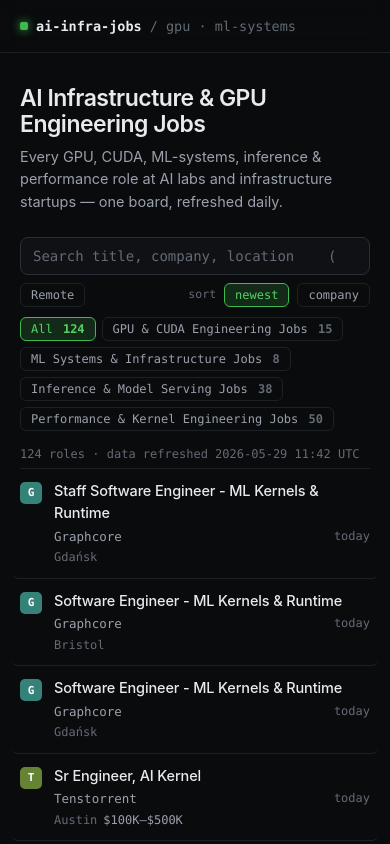
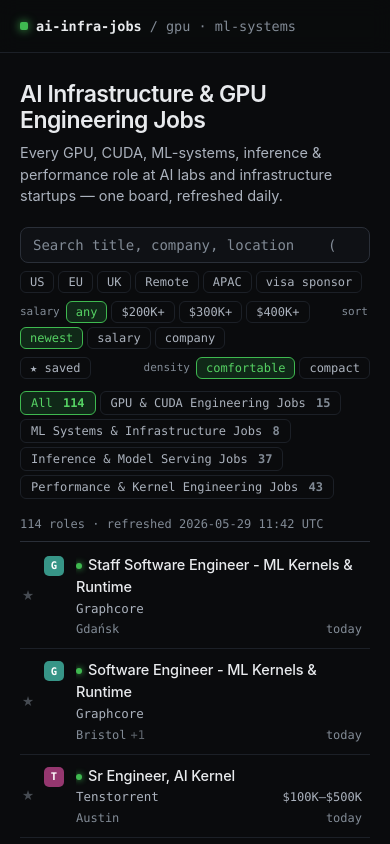
Before and after one commit to ququyixiaozei/aijobs, a Next.js app: page / in a window 390 px wide. Shown: the top 844 px of the page. Built offline with nearby package versions, Linux system fonts and the light colour scheme.

Commit message:
v2 browser: region/visa/salary filters, save+visited, density toggle, dedup, denser grid, salary column, RSS/JSON feeds, richer footer, design tokens

```diff
--- a/app/JobBrowser.js
+++ b/app/JobBrowser.js
@@ -2,103 +2,142 @@
 import { useState, useMemo, useEffect, useRef } from "react";
 
 const BP = process.env.NEXT_PUBLIC_BASE_PATH || "";
+const REGIONS = ["US", "EU", "UK", "Remote", "APAC"];
+const SAL_STEPS = [0, 200, 300, 400];
+
+function useLocalSet(key) {
+  const [set, setSet] = useState(() => new Set());
+  useEffect(() => {
+    try { setSet(new Set(JSON.parse(localStorage.getItem(key) || "[]"))); } catch {}
+  }, [key]);
+  const toggle = (v) => setSet((prev) => {
+    const next = new Set(prev);
+    next.has(v) ? next.delete(v) : next.add(v);
+    try { localStorage.setItem(key, JSON.stringify([...next])); } catch {}
+    return next;
+  });
+  const add = (v) => setSet((prev) => {
+    if (prev.has(v)) return prev;
+    const next = new Set(prev); next.add(v);
+    try { localStorage.setItem(key, JSON.stringify([...next])); } catch {}
+    return next;
+  });
+  return [set, toggle, add];
+}
 
 export default function JobBrowser({ jobs, cats, initialCat = "", generatedAt }) {
   const [q, setQ] = useState("");
   const [cat, setCat] = useState(initialCat);
-  const [remote, setRemote] = useState(false);
+  const [regions, setRegions] = useState(() => new Set());
+  const [visaOnly, setVisaOnly] = useState(false);
+  const [minSal, setMinSal] = useState(0);
   const [sort, setSort] = useState("new");
+  const [starredOnly, setStarredOnly] = useState(false);
+  const [density, setDensity] = useState("comfortable");
+  const [stars, toggleStar] = useLocalSet("aijobs:stars");
+  const [visited, , addVisited] = useLocalSet("aijobs:visited");
   const inputRef = useRef(null);
 
-  // "/" focuses search — the reflex for technical users
   useEffect(() => {
+    try { setDensity(localStorage.getItem("aijobs:density") || "comfortable"); } catch {}
     const onKey = (e) => {
       if (e.key === "/" && document.activeElement !== inputRef.current) {
-        e.preventDefault();
-        inputRef.current && inputRef.current.focus();
+        e.preventDefault(); inputRef.current && inputRef.current.focus();
       }
     };
     window.addEventListener("keydown", onKey);
     return () => window.removeEventListener("keydown", onKey);
   }, []);
 
+  const setDens = (d) => { setDensity(d); try { localStorage.setItem("aijobs:density", d); } catch {} };
+  const toggleRegion = (r) => setRegions((p) => { const n = new Set(p); n.has(r) ? n.delete(r) : n.add(r); return n; });
+
   const results = useMemo(() => {
     const tokens = q.toLowerCase().split(/\s+/).filter(Boolean);
     let r = jobs.filter((j) => {
       if (cat && !(j.cats || []).includes(cat)) return false;
-      if (remote && !j.remote) return false;
+      if (regions.size && !regions.has(j.region)) return false;
+      if (visaOnly && !j.visa) return false;
+      if (minSal && !(j.salMin >= minSal)) return false;
+      if (starredOnly && !stars.has(j.slug)) return false;
       if (tokens.length) {
-        const hay = (j.title + " " + j.company + " " + j.locShort).toLowerCase();
+        const hay = (j.title + " " + j.company + " " + (j.locations || []).join(" ")).toLowerCase();
         if (!tokens.every((t) => hay.includes(t))) return false;
       }
       return true;
     });
-    r = [...r].sort(
-      sort === "company"
-        ? (a, b) => a.company.localeCompare(b.company) || b.ts - a.ts
-        : (a, b) => b.ts - a.ts
-    );
-    return r;
-  }, [jobs, q, cat, remote, sort]);
+    const cmp = {
+      company: (a, b) => a.company.localeCompare(b.company) || b.ts - a.ts,
+      salary: (a, b) => (b.salMin || 0) - (a.salMin || 0) || b.ts - a.ts,
+      new: (a, b) => b.ts - a.ts,
+    }[sort];
+    return [...r].sort(cmp);
+  }, [jobs, q, cat, regions, visaOnly, minSal, starredOnly, stars, sort]);
 
   return (
-    <div>
+    <div className={"browser " + density}>
       <div className="controls">
-        <input
-          ref={inputRef}
-          className="search"
-          type="search"
+        <input ref={inputRef} className="search" type="search" value={q}
           placeholder="Search title, company, location    ( / )"
-          value={q}
-          onChange={(e) => setQ(e.target.value)}
-          aria-label="Search roles"
-        />
+          onChange={(e) => setQ(e.target.value)} aria-label="Search roles" />
+
         <div className="control-row">
-          <button className={"chip" + (remote ? " active" : "")} onClick={() => setRemote((v) => !v)} aria-pressed={remote}>
-            Remote
-          </button>
+          {REGIONS.map((r) => (
+            <button key={r} className={"chip" + (regions.has(r) ? " active" : "")} aria-pressed={regions.has(r)} onClick={() => toggleRegion(r)}>{r}</button>
+          ))}
+          <button className={"chip" + (visaOnly ? " active" : "")} aria-pressed={visaOnly} onClick={() => setVisaOnly((v) => !v)}>visa sponsor</button>
+        </div>
+
+        <div className="control-row">
+          <span className="lbl">salary</span>
+          {SAL_STEPS.map((s) => (
+            <button key={s} className={"chip" + (minSal === s ? " active" : "")} onClick={() => setMinSal(s)}>{s ? `$${s}K+` : "any"}</button>
+          ))}
           <span className="spacer" />
-          <span className="sortlbl">sort</span>
-          <button className={"chip" + (sort === "new" ? " active" : "")} onClick={() => setSort("new")}>newest</button>
-          <button className={"chip" + (sort === "company" ? " active" : "")} onClick={() => setSort("company")}>company</button>
+          <span className="lbl">sort</span>
+          {["new", "salary", "company"].map((s) => (
+            <button key={s} className={"chip" + (sort === s ? " active" : "")} onClick={() => setSort(s)}>{s === "new" ? "newest" : s}</button>
+          ))}
         </div>
+
+        <div className="control-row">
+          <button className={"chip" + (starredOnly ? " active" : "")} aria-pressed={starredOnly} onClick={() => setStarredOnly((v) => !v)}>★ saved{stars.size ? ` ${stars.size}` : ""}</button>
+          <span className="spacer" />
+          <span className="lbl">density</span>
+          <button className={"chip" + (density === "comfortable" ? " active" : "")} onClick={() => setDens("comfortable")}>comfortable</button>
+          <button className={"chip" + (density === "compact" ? " active" : "")} onClick={() => setDens("compact")}>compact</button>
+        </div>
+
         <div className="cats">
-          <button className={"pill" + (cat === "" ? " active" : "")} onClick={() => setCat("")}>
-            All <b>{jobs.length}</b>
-          </button>
+          <button className={"pill" + (cat === "" ? " active" : "")} onClick={() => setCat("")}>All <b>{jobs.length}</b></button>
           {cats.map((c) => (
-            <button
-              key={c.slug}
-              className={"pill" + (cat === c.slug ? " active" : "")}
-              onClick={() => setCat((v) => (v === c.slug ? "" : c.slug))}
-            >
-              {c.name} <b>{c.count}</b>
-            </button>
+            <button key={c.slug} className={"pill" + (cat === c.slug ? " active" : "")} onClick={() => setCat((v) => (v === c.slug ? "" : c.slug))}>{c.name} <b>{c.count}</b></button>
           ))}
         </div>
       </div>
 
       <div className="result-meta">
         {results.length} role{results.length === 1 ? "" : "s"}
-        {generatedAt ? ` · data refreshed ${new Date(generatedAt).toISOString().slice(0, 16).replace("T", " ")} UTC` : ""}
+        {generatedAt ? ` · refreshed ${new Date(generatedAt).toISOString().slice(0, 16).replace("T", " ")} UTC` : ""}
       </div>
 
       <div className="jobgrid">
         {results.map((j) => (
-          <a key={j.slug} className="jobrow" href={`${BP}/jobs/${j.slug}/`} title={j.title}>
-            <span className="mark" style={{ background: `hsl(${j.hue} 42% 36%)` }} aria-hidden="true">
-              {(j.company[0] || "?").toUpperCase()}
-            </span>
-            <span className="jt">{j.title}</span>
-            <span className="jc">{j.company}</span>
-            <span className="jl">
-              {j.remote ? <span className="rem">Remote</span> : j.locShort || "—"}
-              {j.salary ? <span className="sal">{j.salary}</span> : null}
-            </span>
-            <span className="jd">{j.age}</span>
-          </a>
+          <div className="jobrow-wrap" key={j.slug}>
+            <button className={"star" + (stars.has(j.slug) ? " on" : "")} aria-label={stars.has(j.slug) ? "Unsave" : "Save"} aria-pressed={stars.has(j.slug)} onClick={() => toggleStar(j.slug)}>★</button>
+            <a className={"rowlink" + (visited.has(j.slug) ? " visited" : "")} href={`${BP}/jobs/${j.slug}/`} title={j.title} onClick={() => addVisited(j.slug)}>
+              <span className="mark" style={{ background: j.color }} aria-hidden="true">{(j.company[0] || "?").toUpperCase()}</span>
+              <span className="jt">{j.isToday ? <span className="newdot" title="posted today" /> : null}{j.title}</span>
+              <span className="jc">{j.company}</span>
+              <span className="jl">{j.locations[0] || (j.remote ? "Remote" : "—")}{j.locations.length > 1 ? <span className="more">+{j.locations.length - 1}</span> : null}</span>
+              <span className="js">{j.sal}</span>
+              <span className="jd">{j.age}</span>
+            </a>
+          </div>
         ))}
-        {results.length === 0 && <div className="empty">No roles match — clear filters or broaden the search.</div>}
+        {results.length === 0 && (
+          <div className="empty">No roles match these filters. Clear a filter or broaden the search.</div>
+        )}
       </div>
     </div>
   );
--- /dev/null
+++ b/app/feed.xml/route.js
@@ -0,0 +1,28 @@
+import { getBrowserJobs } from "../../lib/jobs.js";
+
+export const dynamic = "force-static";
+
+const SITE = process.env.SITE_URL || "https://example.com";
+const esc = (s) =>
+  String(s).replace(/&/g, "&amp;").replace(/</g, "&lt;").replace(/>/g, "&gt;").replace(/"/g, "&quot;");
+
+export function GET() {
+  const items = getBrowserJobs()
+    .slice(0, 80)
+    .map((j) => {
+      const loc = j.locations[0] || (j.remote ? "Remote" : "");
+      const desc = [j.company, loc, j.sal].filter(Boolean).join(" · ");
+      const link = `${SITE}/jobs/${j.slug}/`;
+      return `<item><title>${esc(j.title + " — " + j.company)}</title><link>${link}</link><guid isPermaLink="true">${link}</guid><description>${esc(desc)}</description></item>`;
+    })
+    .join("");
+  const xml =
+    `<?xml version="1.0" encoding="UTF-8"?>\n` +
+    `<rss version="2.0"><channel>` +
+    `<title>AI Infra Jobs — GPU/CUDA/ML-systems</title>` +
+    `<link>${SITE}/</link>` +
+    `<description>Latest GPU, CUDA, ML-systems, inference &amp; performance engineering roles at AI labs and infra startups.</description>` +
+    items +
+    `</channel></rss>`;
+  return new Response(xml, { headers: { "content-type": "application/xml; charset=utf-8" } });
+}
--- a/app/globals.css
+++ b/app/globals.css
@@ -1,123 +1,108 @@
 :root {
+  /* ── design tokens ── */
   --bg: #0a0b0d;
   --bg-soft: #0f1115;
-  --bg-elev: #14171c;
+  --bg-elev: #15181e;
   --border: #1c2027;
   --border-strong: #2a2f38;
-  --fg: #e8eaed;
-  --fg-muted: #9aa1ac;
-  --fg-faint: #646b75;
-  --accent: #3fb950;          /* single accent — terminal green */
+  --fg: #e8eaed;        /* primary text */
+  --fg-2: #abb2bd;      /* secondary (company, salary) */
+  --fg-3: #828b96;      /* tertiary (location, time) — raised for WCAG contrast on dark */
+  --accent: #3fb950;    /* single accent — terminal green */
   --accent-bright: #56d364;
-  --accent-dim: #132a18;
-  --maxw: 940px;
-  --readw: 680px;
-  --r: 8px;
+  --accent-dim: #102818;
+  --gold: #e3b341;      /* saved star */
+  /* spacing scale (4px base) */
+  --s1: 4px; --s2: 8px; --s3: 12px; --s4: 16px; --s6: 24px; --s8: 32px;
+  --maxw: 980px; --readw: 680px; --r: 8px;
   --font-sans: -apple-system, BlinkMacSystemFont, "Segoe UI", Roboto, Helvetica, Arial, sans-serif;
   --font-mono: ui-monospace, "SF Mono", "JetBrains Mono", "Cascadia Code", Menlo, Consolas, monospace;
 }
-
 * { box-sizing: border-box; }
 html { -webkit-text-size-adjust: 100%; }
-body {
-  margin: 0; background: var(--bg); color: var(--fg);
-  font-family: var(--font-sans); font-size: 14.5px; line-height: 1.55;
-  -webkit-font-smoothing: antialiased;
-}
+body { margin: 0; background: var(--bg); color: var(--fg); font-family: var(--font-sans); font-size: 14.5px; line-height: 1.5; -webkit-font-smoothing: antialiased; }
 ::selection { background: var(--accent-dim); color: var(--accent-bright); }
 a { color: inherit; text-decoration: none; }
 :focus-visible { outline: 2px solid var(--accent); outline-offset: 2px; border-radius: 4px; }
 button { font-family: inherit; cursor: pointer; }
-
 .container { max-width: var(--maxw); margin: 0 auto; padding: 0 20px; }
 
 /* Header */
 .site-header { position: sticky; top: 0; z-index: 10; background: rgba(10,11,13,.82); backdrop-filter: blur(10px); border-bottom: 1px solid var(--border); }
 .site-header .container { display: flex; align-items: center; height: 52px; }
-.brand { display: inline-flex; align-items: center; gap: 8px; font-family: var(--font-mono); font-weight: 600; font-size: 13.5px; color: var(--fg); }
+.brand { display: inline-flex; align-items: center; gap: var(--s2); font-family: var(--font-mono); font-weight: 600; font-size: 13.5px; color: var(--fg); }
 .brand .dot { width: 8px; height: 8px; border-radius: 2px; background: var(--accent); box-shadow: 0 0 10px var(--accent); }
-.brand .sub { color: var(--fg-faint); font-weight: 400; }
+.brand .sub { color: var(--fg-3); font-weight: 400; }
 
 /* Hero */
-.hero { padding: 32px 0 16px; max-width: var(--readw); }
-.hero h1 { margin: 0 0 8px; font-size: 27px; line-height: 1.15; font-weight: 640; letter-spacing: -0.022em; }
-.hero p { margin: 0; color: var(--fg-muted); }
-.hero .back { font-family: var(--font-mono); font-size: 12.5px; color: var(--fg-faint); }
-.hero .back:hover { color: var(--accent); }
+.hero { padding: 28px 0 12px; max-width: var(--readw); }
+.hero h1 { margin: 0 0 var(--s2); font-size: 26px; line-height: 1.15; font-weight: 640; letter-spacing: -0.022em; }
+.hero p { margin: 0; color: var(--fg-2); }
+.hero .back, .detail .back { font-family: var(--font-mono); font-size: 12.5px; color: var(--fg-3); }
+.hero .back:hover, .detail .back:hover { color: var(--accent); }
 
 /* Controls */
-.controls { margin: 8px 0 8px; }
-.search {
-  width: 100%; padding: 10px 12px; font-size: 14px; font-family: var(--font-mono);
-  color: var(--fg); background: var(--bg-soft); border: 1px solid var(--border-strong); border-radius: var(--r);
-}
-.search::placeholder { color: var(--fg-faint); }
+.controls { margin: 8px 0; }
+.search { width: 100%; padding: 9px 12px; font-size: 14px; font-family: var(--font-mono); color: var(--fg); background: var(--bg-soft); border: 1px solid var(--border-strong); border-radius: var(--r); }
+.search::placeholder { color: var(--fg-3); }
 .search:focus { outline: none; border-color: var(--accent); }
-.control-row { display: flex; align-items: center; gap: 8px; margin-top: 8px; }
+.control-row { display: flex; align-items: center; flex-wrap: wrap; gap: var(--s1); margin-top: var(--s2); }
 .control-row .spacer { flex: 1; }
-.sortlbl { font-family: var(--font-mono); font-size: 11.5px; color: var(--fg-faint); }
-.chip {
-  font-family: var(--font-mono); font-size: 12px; padding: 4px 10px; color: var(--fg-muted);
-  background: transparent; border: 1px solid var(--border); border-radius: 6px; transition: all .12s;
-}
+.lbl { font-family: var(--font-mono); font-size: 11px; color: var(--fg-3); margin-right: 2px; }
+.chip { font-family: var(--font-mono); font-size: 12px; padding: 3px 9px; color: var(--fg-2); background: transparent; border: 1px solid var(--border); border-radius: 6px; transition: all .12s; }
 .chip:hover { border-color: var(--border-strong); color: var(--fg); }
 .chip.active { border-color: var(--accent); color: var(--accent-bright); background: var(--accent-dim); }
-.cats { display: flex; flex-wrap: wrap; gap: 6px; margin-top: 10px; }
-.pill {
-  font-family: var(--font-mono); font-size: 12px; padding: 4px 10px; color: var(--fg-muted);
-  background: transparent; border: 1px solid var(--border); border-radius: 6px; transition: all .12s;
-}
+.cats { display: flex; flex-wrap: wrap; gap: var(--s1); margin-top: var(--s3); }
+.pill { font-family: var(--font-mono); font-size: 12px; padding: 4px 10px; color: var(--fg-2); background: transparent; border: 1px solid var(--border); border-radius: 6px; transition: all .12s; }
 .pill:hover { border-color: var(--border-strong); color: var(--fg); }
 .pill.active { border-color: var(--accent); color: var(--accent-bright); background: var(--accent-dim); }
-.pill b { color: var(--fg-faint); font-weight: 600; margin-left: 3px; }
+.pill b { color: var(--fg-3); font-weight: 600; margin-left: 3px; }
 .pill.active b { color: var(--accent-bright); }
 
-.result-meta { font-family: var(--font-mono); font-size: 12px; color: var(--fg-faint); margin: 14px 0 4px; }
+.result-meta { font-family: var(--font-mono); font-size: 12px; color: var(--fg-3); margin: var(--s4) 0 0; padding-bottom: var(--s2); border-bottom: 1px solid var(--border-strong); }
 
 /* Job grid — aligned columns */
-.jobgrid { border-top: 1px solid var(--border); }
-.jobrow {
-  display: grid; grid-template-columns: 22px minmax(0, 1fr) 168px 132px 40px;
-  gap: 12px; align-items: center; padding: 9px 8px; margin: 0 -8px;
-  border-bottom: 1px solid var(--border); border-radius: 6px; transition: background .1s;
-}
-.jobrow:hover { background: var(--bg-elev); }
-.mark {
-  width: 22px; height: 22px; border-radius: 5px; color: #fff; font-family: var(--font-mono);
-  font-size: 11px; font-weight: 700; display: inline-flex; align-items: center; justify-content: center;
-}
+.jobgrid { margin-top: 2px; }
+.jobrow-wrap { display: grid; grid-template-columns: 16px 1fr; align-items: center; border-bottom: 1px solid var(--border); }
+.star { background: none; border: 0; color: var(--fg-3); font-size: 12px; line-height: 1; padding: 0; opacity: .5; transition: color .1s, opacity .1s; }
+.jobrow-wrap:hover .star { opacity: 1; }
+.star.on { color: var(--gold); opacity: 1; }
+.star:hover { color: var(--fg); }
+.rowlink { display: grid; grid-template-columns: 20px minmax(0,1fr) 148px 118px 90px 30px; gap: 10px; align-items: center; padding: 7px 8px; border-radius: 6px; transition: background .1s; }
+.rowlink:hover { background: var(--bg-elev); }
+.mark { width: 20px; height: 20px; border-radius: 5px; color: #fff; font-family: var(--font-mono); font-size: 10.5px; font-weight: 700; display: inline-flex; align-items: center; justify-content: center; }
 .jt { font-weight: 550; color: var(--fg); letter-spacing: -0.01em; white-space: nowrap; overflow: hidden; text-overflow: ellipsis; }
-.jobrow:hover .jt { color: var(--accent-bright); }
-.jc { font-family: var(--font-mono); font-size: 12.5px; color: var(--fg-muted); white-space: nowrap; overflow: hidden; text-overflow: ellipsis; }
-.jl { font-family: var(--font-mono); font-size: 12px; color: var(--fg-faint); white-space: nowrap; overflow: hidden; text-overflow: ellipsis; }
-.jl .rem { color: var(--accent); }
-.jl .sal { color: var(--fg-muted); margin-left: 6px; }
-.jd { font-family: var(--font-mono); font-size: 12px; color: var(--fg-faint); text-align: right; }
+.rowlink:hover .jt { color: var(--accent-bright); }
+.rowlink.visited .jt { color: var(--fg-3); font-weight: 450; }
+.newdot { display: inline-block; width: 6px; height: 6px; border-radius: 50%; background: var(--accent); box-shadow: 0 0 6px var(--accent); margin-right: 6px; vertical-align: middle; }
+.jc { font-family: var(--font-mono); font-size: 12.5px; color: var(--fg-2); font-weight: 500; white-space: nowrap; overflow: hidden; text-overflow: ellipsis; }
+.jl { font-family: var(--font-mono); font-size: 12px; color: var(--fg-3); white-space: nowrap; overflow: hidden; text-overflow: ellipsis; }
+.jl .more { color: var(--fg-3); opacity: .7; margin-left: 4px; }
+.js { font-family: var(--font-mono); font-size: 12px; color: var(--fg-2); white-space: nowrap; }
+.jd { font-family: var(--font-mono); font-size: 12px; color: var(--fg-3); text-align: right; }
 
-.empty { color: var(--fg-faint); font-family: var(--font-mono); font-size: 13px; padding: 28px 8px; }
+/* Compact density */
+.compact .rowlink { padding: 3px 8px; gap: 10px; }
+.compact .jt, .compact .jc, .compact .jl, .compact .js, .compact .jd { font-size: 12px; }
+
+.empty { color: var(--fg-3); font-family: var(--font-mono); font-size: 13px; padding: 28px 8px; }
 
 /* Detail */
 .detail { max-width: var(--readw); }
-.detail .back { font-family: var(--font-mono); font-size: 12.5px; color: var(--fg-faint); }
-.detail .back:hover { color: var(--accent); }
-.detail-head { display: flex; gap: 12px; align-items: flex-start; margin: 14px 0 16px; }
+.detail-head { display: flex; gap: var(--s3); align-items: flex-start; margin: var(--s4) 0; }
 .mark.lg { width: 36px; height: 36px; border-radius: 7px; font-size: 16px; flex: none; margin-top: 3px; }
-.detail h1 { margin: 0 0 8px; font-size: 24px; line-height: 1.2; font-weight: 640; letter-spacing: -0.02em; }
+.detail h1 { margin: 0 0 var(--s2); font-size: 24px; line-height: 1.2; font-weight: 640; letter-spacing: -0.02em; }
 .facts { display: flex; flex-wrap: wrap; gap: 6px 8px; align-items: center; }
-.fact { font-family: var(--font-mono); font-size: 12.5px; color: var(--fg-muted); }
+.fact { font-family: var(--font-mono); font-size: 12.5px; color: var(--fg-2); }
 .fact.co { color: var(--fg); font-weight: 600; }
 .fact.rem { color: var(--accent); }
 .fact.sal { color: var(--fg); border: 1px solid var(--border-strong); border-radius: 5px; padding: 1px 7px; }
-.fact.dim { color: var(--fg-faint); }
-.apply {
-  display: inline-block; background: var(--accent); color: #06140a; font-weight: 650;
-  padding: 9px 18px; border-radius: var(--r); font-size: 14px; transition: background .12s, transform .05s;
-}
+.fact.dim { color: var(--fg-3); }
+.apply { display: inline-block; background: var(--accent); color: #06140a; font-weight: 650; padding: 9px 18px; border-radius: var(--r); font-size: 14px; transition: background .12s, transform .05s; }
 .apply:hover { background: var(--accent-bright); }
 .apply:active { transform: translateY(1px); }
-.jdh { margin: 30px 0 4px; font-size: 13px; font-family: var(--font-mono); color: var(--fg-faint); font-weight: 500; text-transform: lowercase; }
-
-.prose { color: var(--fg-muted); line-height: 1.7; }
+.jdh { margin: 30px 0 var(--s1); font-size: 13px; font-family: var(--font-mono); color: var(--fg-3); font-weight: 500; }
+.prose { color: var(--fg-2); line-height: 1.7; }
 .prose h1, .prose h2, .prose h3, .prose h4 { color: var(--fg); font-weight: 600; margin: 1.5em 0 .5em; line-height: 1.3; letter-spacing: -0.01em; }
 .prose h2 { font-size: 17px; } .prose h3 { font-size: 15px; }
 .prose p { margin: 0 0 1em; }
@@ -128,22 +113,15 @@
 .prose hr { border: 0; border-top: 1px solid var(--border); margin: 1.4em 0; }
 
 /* Footer */
-.site-footer { border-top: 1px solid var(--border); margin-top: 48px; }
-.site-footer .container { padding-top: 20px; padding-bottom: 36px; }
-.site-footer p { margin: 0; font-family: var(--font-mono); font-size: 11.5px; color: var(--fg-faint); line-height: 1.7; }
+.site-footer { border-top: 1px solid var(--border); margin-top: var(--s8); }
+.site-footer .container { padding-top: var(--s6); padding-bottom: 40px; }
+.site-footer p { margin: 0 0 6px; font-family: var(--font-mono); font-size: 11.5px; color: var(--fg-3); line-height: 1.7; }
+.site-footer a { color: var(--fg-2); text-decoration: underline; text-underline-offset: 2px; }
+.site-footer a:hover { color: var(--accent); }
 
-/* Mobile (audience is desktop-first; just keep it clean + no overflow) */
 @media (max-width: 720px) {
-  .jobrow {
-    grid-template-columns: 24px 1fr auto;
-    grid-template-areas: "m t t" "m c d" "m l l";
-    gap: 2px 10px; align-items: start; padding: 11px 8px;
-  }
-  .mark { grid-area: m; margin-top: 2px; }
-  .jt { grid-area: t; white-space: normal; }
-  .jc { grid-area: c; }
-  .jd { grid-area: d; }
-  .jl { grid-area: l; white-space: normal; }
-  .hero h1 { font-size: 23px; }
-  .detail h1 { font-size: 21px; }
+  .rowlink { grid-template-columns: 22px 1fr auto; grid-template-areas: "m t t" "m c s" "m l d"; gap: 2px 10px; align-items: start; padding: 10px 8px; }
+  .mark { grid-area: m; margin-top: 2px; } .jt { grid-area: t; white-space: normal; }
+  .jc { grid-area: c; } .js { grid-area: s; text-align: right; } .jl { grid-area: l; white-space: normal; } .jd { grid-area: d; text-align: right; }
+  .hero h1 { font-size: 23px; } .detail h1 { font-size: 21px; }
 }
--- /dev/null
+++ b/app/jobs.json/route.js
@@ -0,0 +1,24 @@
+import { getBrowserJobs, getMeta } from "../../lib/jobs.js";
+
+export const dynamic = "force-static";
+
+const SITE = process.env.SITE_URL || "https://example.com";
+
+export function GET() {
+  const meta = getMeta();
+  const jobs = getBrowserJobs().map((j) => ({
+    title: j.title,
+    company: j.company,
+    locations: j.locations,
+    region: j.region,
+    remote: j.remote,
+    visa_sponsor: j.visa,
+    salary: j.sal || null,
+    posted: j.age,
+    categories: j.cats,
+    url: `${SITE}/jobs/${j.slug}/`,
+  }));
+  return new Response(JSON.stringify({ generatedAt: meta.generatedAt, count: jobs.length, jobs }, null, 2), {
+    headers: { "content-type": "application/json; charset=utf-8" },
+  });
+}
--- a/app/jobs/[slug]/page.js
+++ b/app/jobs/[slug]/page.js
@@ -60,7 +60,7 @@
           <div className="facts">
             <span className="fact co">{job.company}</span>
             {job.remote ? <span className="fact rem">Remote</span> : job.locShort ? <span className="fact">{job.locShort}</span> : null}
-            {job.salary ? <span className="fact sal">{job.salary}</span> : null}
+            {job.salText ? <span className="fact sal">{job.salText}</span> : null}
             {job.postedAt ? <span className="fact dim">posted {exactDate(job.postedAt)} · {timeAgo(job.ts)} ago</span> : null}
           </div>
         </div>
```
Also changed, not shown: app/layout.js (+17 -3 lines), lib/jobs.js.
